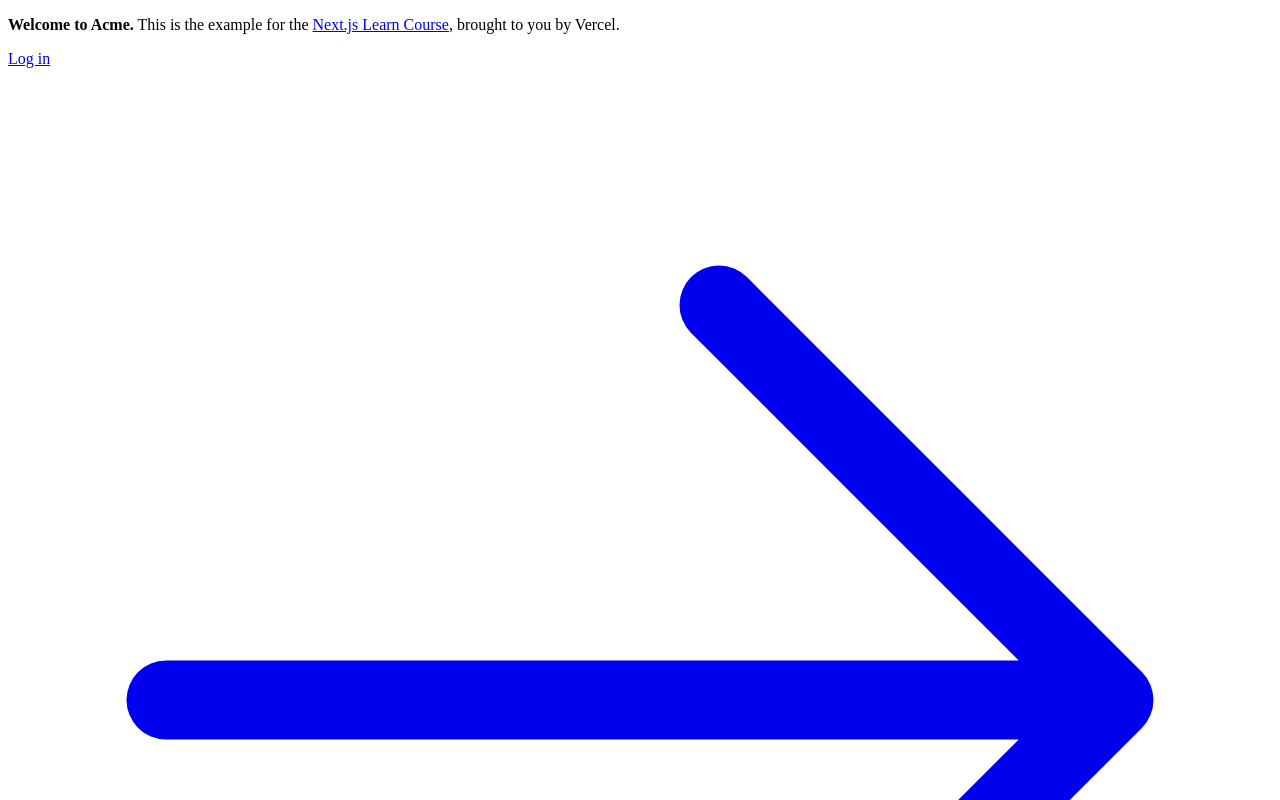
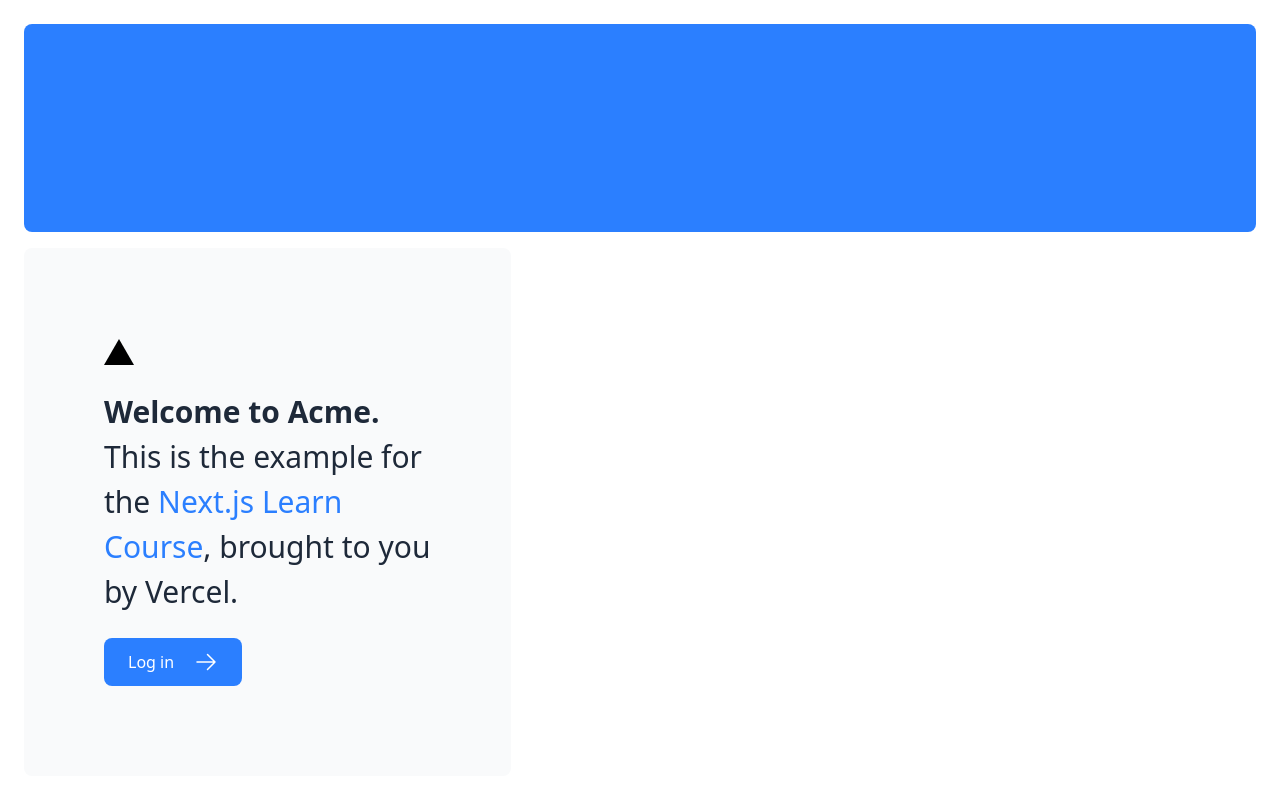
Before and after one commit to etranger2268/tutorial-nextjs, a Next.js app: page / in a window 1280 px wide. Shown: the top 800 px of the page. Built offline with nearby package versions, Linux system fonts and the light colour scheme.

Commit message:
chapter-02

```diff
--- /dev/null
+++ b/src/app/globals.css
@@ -0,0 +1,24 @@
+@import "tailwindcss";
+
+:root {
+  --background: #ffffff;
+  --foreground: #171717;
+}
+
+@theme inline {
+  --color-background: var(--background);
+  --color-foreground: var(--foreground);
+  --font-sans: var(--font-inter), var(--font-noto-sans-jp), sans-serif;
+}
+
+@media (prefers-color-scheme: dark) {
+  :root {
+    --background: #0a0a0a;
+    --foreground: #ededed;
+  }
+}
+
+body {
+  background: var(--background);
+  color: var(--foreground);
+}
--- a/src/app/layout.tsx
+++ b/src/app/layout.tsx
@@ -1,6 +1,12 @@
-export default function RootLayout({ children }: { children: React.ReactNode }) {
+import '@/app/globals.css';
+
+type RootLayoutProps = Readonly<{
+  children: React.ReactNode;
+}>;
+
+export default function RootLayout({ children }: RootLayoutProps) {
   return (
-    <html lang="en">
+    <html lang="ja">
       <body>{children}</body>
     </html>
   );
--- a/src/app/page.tsx
+++ b/src/app/page.tsx
@@ -10,6 +10,7 @@
       </div>
       <div className="mt-4 flex grow flex-col gap-4 md:flex-row">
         <div className="flex flex-col justify-center gap-6 rounded-lg bg-gray-50 px-6 py-10 md:w-2/5 md:px-20">
+          <div className="relative w-0 h-0 border-l-15 border-r-15 border-b-26 border-l-transparent border-r-transparent border-b-black" />
           <p className={`text-xl text-gray-800 md:text-3xl md:leading-normal`}>
             <strong>Welcome to Acme.</strong> This is the example for the{' '}
             <a href="https://nextjs.org/learn/" className="text-blue-500">
--- a/src/app/ui/global.css
+++ /dev/null
@@ -1,18 +0,0 @@
-@tailwind base;
-@tailwind components;
-@tailwind utilities;
-
-input[type="number"] {
-  -moz-appearance: textfield;
-  appearance: textfield;
-}
-
-input[type="number"]::-webkit-inner-spin-button {
-  -webkit-appearance: none;
-  margin: 0;
-}
-
-input[type="number"]::-webkit-outer-spin-button {
-  -webkit-appearance: none;
-  margin: 0;
-}
```
